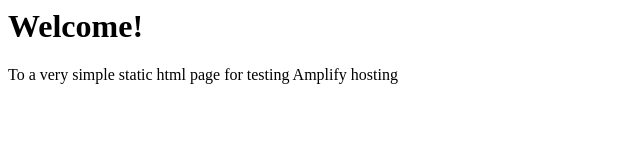
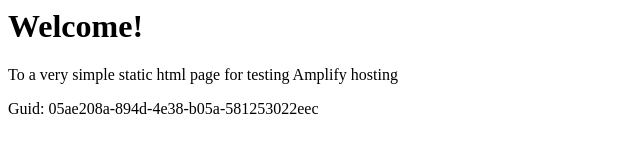
Before and after one commit to aws-aemilia-nrt/Github-PR-Commit-Integration-Test-DoNotTouch-Gith-OKSLNVO2-v1-prod-ap-northeast-1, a website: page src/index.html in a window 1280 px wide. Shown: the whole page, without its empty margins (0-640 px from the left). Drawn offline with Linux system fonts and the light colour scheme.

Commit message:
commit from integ tests

```diff
--- a/src/index.html
+++ b/src/index.html
@@ -1,3 +1,5 @@
+
+
 <html lang="en">
 
 <head>
@@ -10,6 +12,6 @@
 <body>
     <h1>Welcome!</h1>
     <p>To a very simple static html page for testing Amplify hosting</p>
-</body>
+    <p>Guid: 05ae208a-894d-4e38-b05a-581253022eec</p></body>
 
 </html>
```
